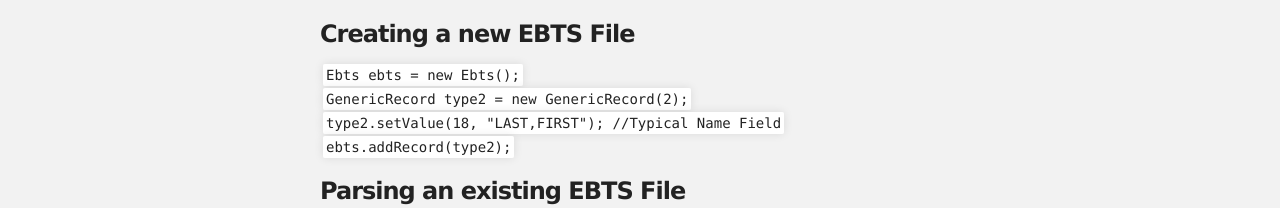
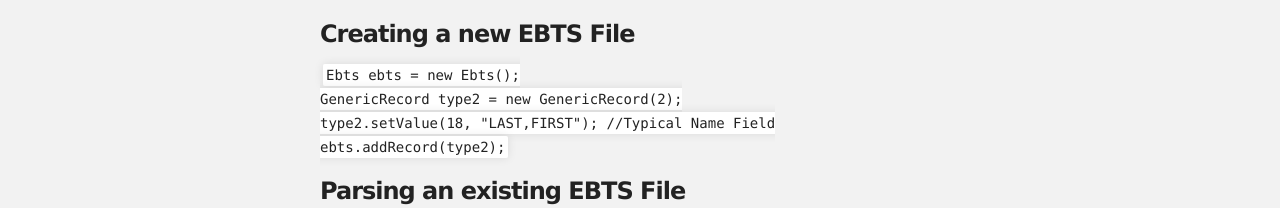
Before and after one commit to ebts/jet, a plain HTML site: page index.html in a window 1280 px wide. Shown: the part 530-738 px from the top of the page. Drawn offline with Linux system fonts and the light colour scheme.

Commit message:
Testing updates to github pages.

```diff
--- a/index.html
+++ b/index.html
@@ -44,10 +44,10 @@
 <h3>
 <a id="creating-a-new-ebts-file" class="anchor" href="#creating-a-new-ebts-file" aria-hidden="true"><span class="octicon octicon-link"></span></a>Creating a new EBTS File</h3>
 
-<p><code>Ebts ebts = new Ebts();</code> <br>
-<code>GenericRecord type2 = new GenericRecord(2);</code> <br>
-<code>type2.setValue(18, "LAST,FIRST"); //Typical Name Field</code> <br>
-<code>ebts.addRecord(type2);</code></p>
+<p><code>Ebts ebts = new Ebts(); <br>
+GenericRecord type2 = new GenericRecord(2); <br>
+type2.setValue(18, "LAST,FIRST"); //Typical Name Field <br>
+ebts.addRecord(type2);</code></p>
 
 <h3>
 <a id="parsing-an-existing-ebts-file" class="anchor" href="#parsing-an-existing-ebts-file" aria-hidden="true"><span class="octicon octicon-link"></span></a>Parsing an existing EBTS File</h3>
```
